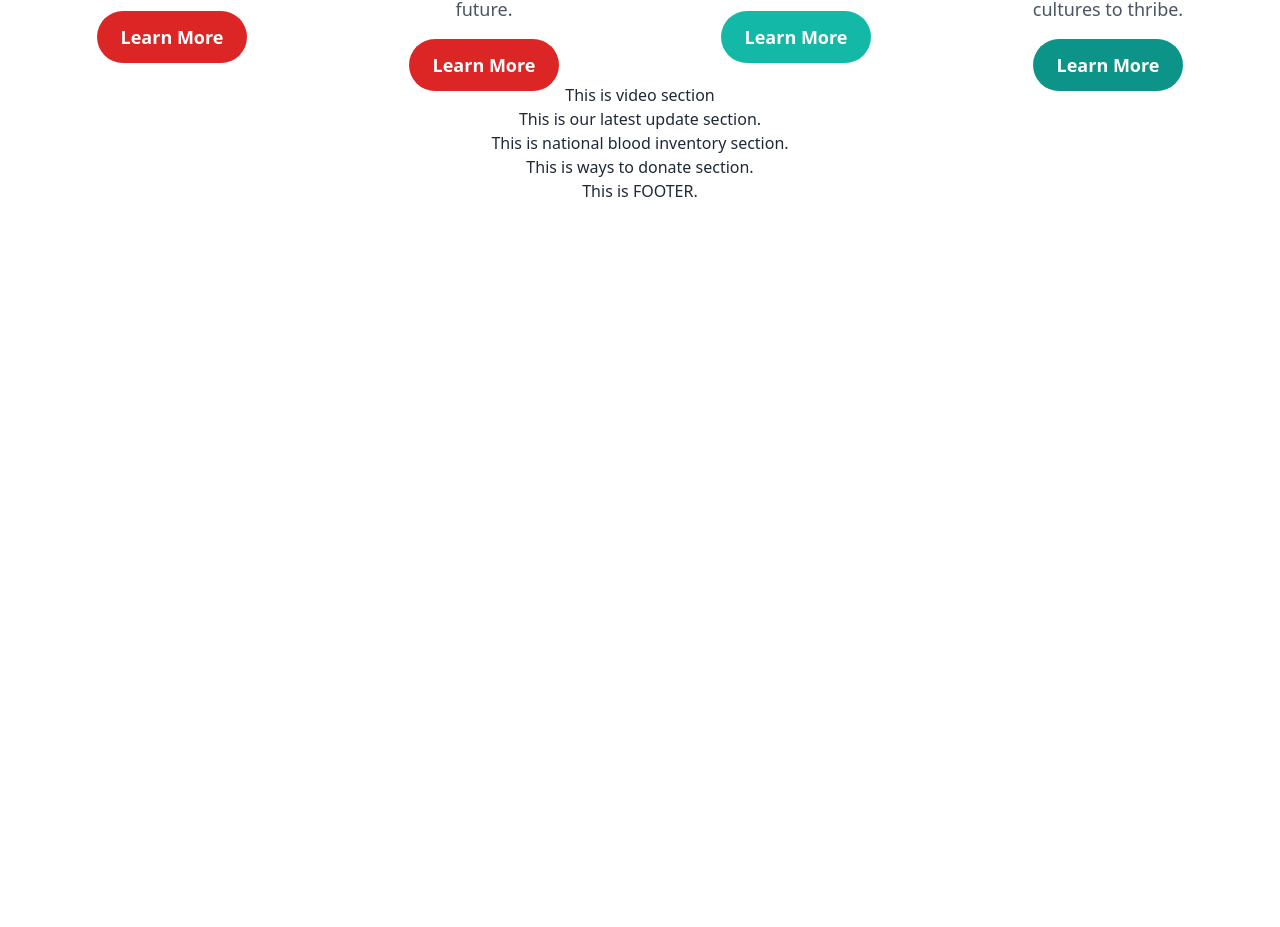
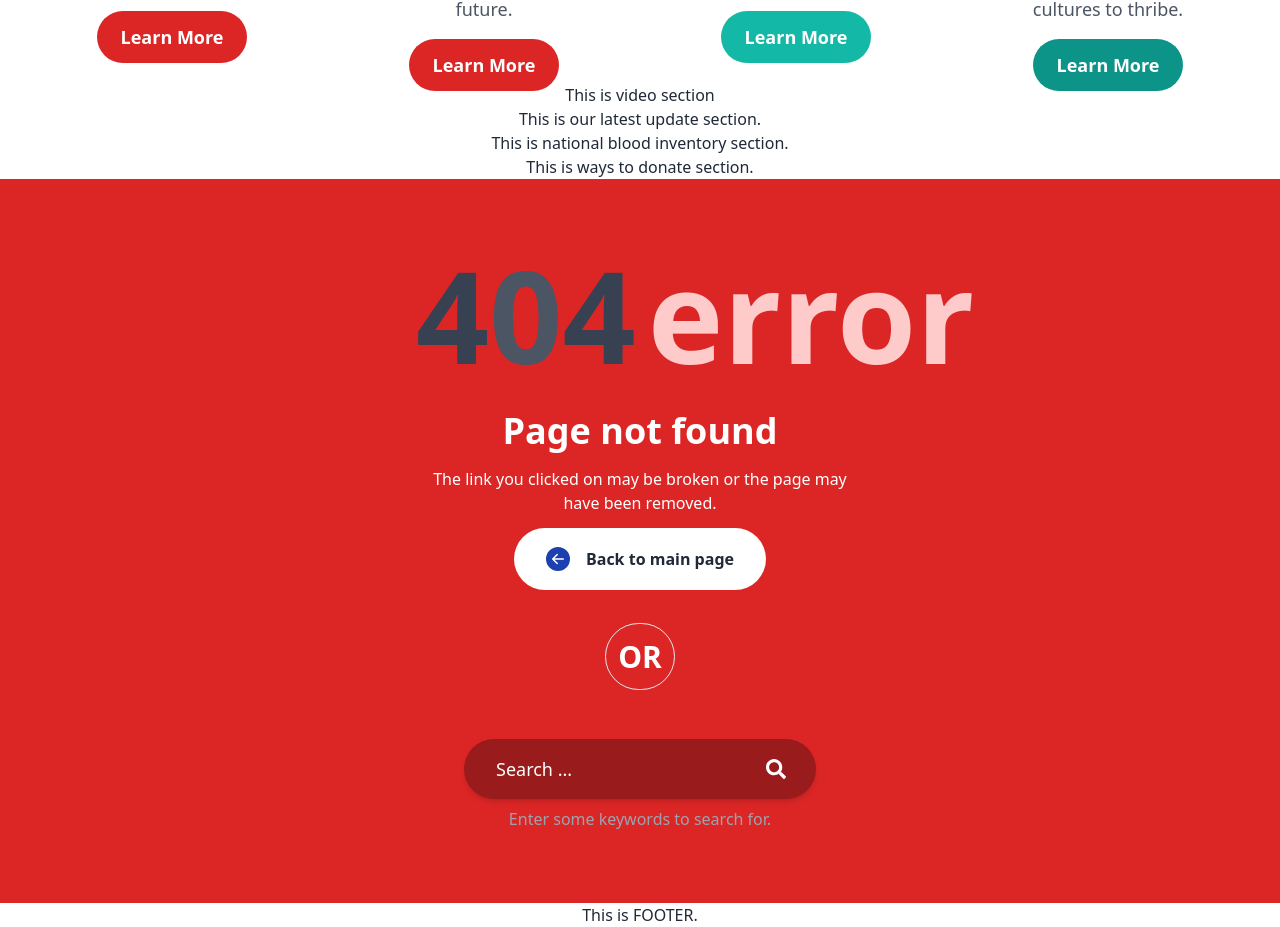
Before and after one commit to team-solvers-kpr/project-cn-blood-service, a React (Create React App) app: page / in a window 1280 px wide. Shown: the part 784-1711 px from the top of the page. Before the commit the page ends 987 px from the top, so only its background shows below. Built offline with nearby package versions, Linux system fonts and the light colour scheme.

Commit message:
notfound page complete

```diff
--- a/src/App.js
+++ b/src/App.js
@@ -1,6 +1,7 @@
 import { Route, Routes } from "react-router-dom";
 import "./App.css";
 import Home from "./components/Pages/Home/Home/Home";
+import Notfound from "./components/Pages/Notfound/Notfound";
 import Footer from "./components/Pages/Shared/Footer/Footer";
 import Navbar from "./components/Pages/Shared/Navbar/Navbar";
 
@@ -11,6 +12,12 @@ function App() {
       <Routes>
         <Route path="/" element={<Home />}></Route>
       </Routes>
+      <Routes>
+        <Route path="/home" element={<Home />}></Route>
+      </Routes>
+      <Routes>
+        <Route path="*" element={<Notfound />}></Route>
+      </Routes>
       <Footer></Footer>
     </div>
   );
--- a/src/components/Pages/Home/BannerCard/BannerCard.js
+++ b/src/components/Pages/Home/BannerCard/BannerCard.js
@@ -15,7 +15,7 @@ const BannerCard = () => {
       <hr className="lg:mx-32" />
 
       <section className="pb-6 lg:flex grid grid-cols-2 justify-center items-center gap-[1px] mb-64">
-        <div className="lg:w-[311px] h-[411px] bg-transparent ">
+        <div className="lg:w-[311px] h-[411px] bg-transparent">
           <div className="relative preserve-3d lg:hover:my-rotate-x-180 w-full h-full duration-500 delay-200">
             <div className="absolute flex flex-col backface-hidden w-full h-full">
               <img
--- a/src/components/Pages/Home/SearchField/SearchFiled.js
+++ b/src/components/Pages/Home/SearchField/SearchFiled.js
@@ -34,7 +34,7 @@ const SearchFiled = () => {
         </div>
       </div>
       <form action="" id="clear-from" className="lg:w-1/3">
-        <div className="lg:flex items-center">
+        <div className="relative lg:flex items-center">
           <MdIcons.MdLocationOn className="absolute lg:text-5xl text-4xl lg:mt-0 mt-3 lg:ml-2 ml-14 text-red-600 pointer-events-none z-10" />
           {searchData.length !== 0 && (
             <ImIcons.ImCross
--- /dev/null
+++ b/src/components/Pages/Notfound/Notfound.js
@@ -0,0 +1,78 @@
+import React, { useState } from "react";
+import { Link } from "react-router-dom";
+import * as BsIcons from "react-icons/bs";
+import * as ImIcons from "react-icons/im";
+import * as FaIcons from "react-icons/fa";
+
+const Notfound = () => {
+  const [searchData, setSearchData] = useState([]);
+
+  const handleSearch = (e) => {
+    setSearchData(e.target.value);
+  };
+
+  const clearForm = (e) => {
+    setSearchData([]);
+    document.getElementById("clear-from").reset();
+  };
+
+  return (
+    <div>
+      <section className="flex items-center h-full p-10 bg-red-600">
+        <div className="container flex flex-col items-center justify-center px-5 mx-auto my-8">
+          <div className="max-w-md text-center">
+            <h2 className="mb-8 font-bold lg:text-9xl text-7xl">
+              <span className="text-gray-700">4</span>
+              <span className="text-gray-600">0</span>
+              <span className="text-gray-700">4</span>
+              <span className="text-red-200 ml-3">error</span>
+            </h2>{" "}
+            <p className="text-4xl font-bold text-white">Page not found</p>
+            <p className="mt-4 mb-8 text-white">
+              The link you clicked on may be broken or the page may have been
+              removed.
+            </p>
+            <Link
+              to="/"
+              className="px-8 py-5 font-semibold rounded-full bg-white"
+            >
+              <BsIcons.BsFillArrowLeftCircleFill className="inline-block text-2xl mr-4 mb-1 text-blue-800" />
+              Back to main page
+            </Link>
+            <div className="my-16">
+              <h4 className="text-white text-3xl font-semibold border rounded-full inline p-3">
+                OR
+              </h4>
+            </div>
+            <form action="" id="clear-from">
+              <div className="relative flex items-center">
+                {searchData.length !== 0 && (
+                  <ImIcons.ImCross
+                    className="absolute text-xs lg:ml-[350px] ml-[340px] text-blue-600 cursor-pointer z-10"
+                    onClick={clearForm}
+                  />
+                )}
+                <input
+                  type="text"
+                  name="Search"
+                  placeholder="Search ..."
+                  aria-label="Location"
+                  onChange={handleSearch}
+                  className="w-full lg:mx-12 bg-red-800 placeholder:text-white focus:bg-white rounded-full border-red-600
+             py-4 pl-8 shadow-md focus:outline-none text-lg text-black"
+                  required
+                />
+                <FaIcons.FaSearch className="absolute lg:ml-[350px] ml-[340px] w-5 h-5 text-white pointer-events-none" />
+              </div>
+            </form>
+            <p className="mt-2 text-gray-400">
+              Enter some keywords to search for.
+            </p>
+          </div>
+        </div>
+      </section>
+    </div>
+  );
+};
+
+export default Notfound;
```
